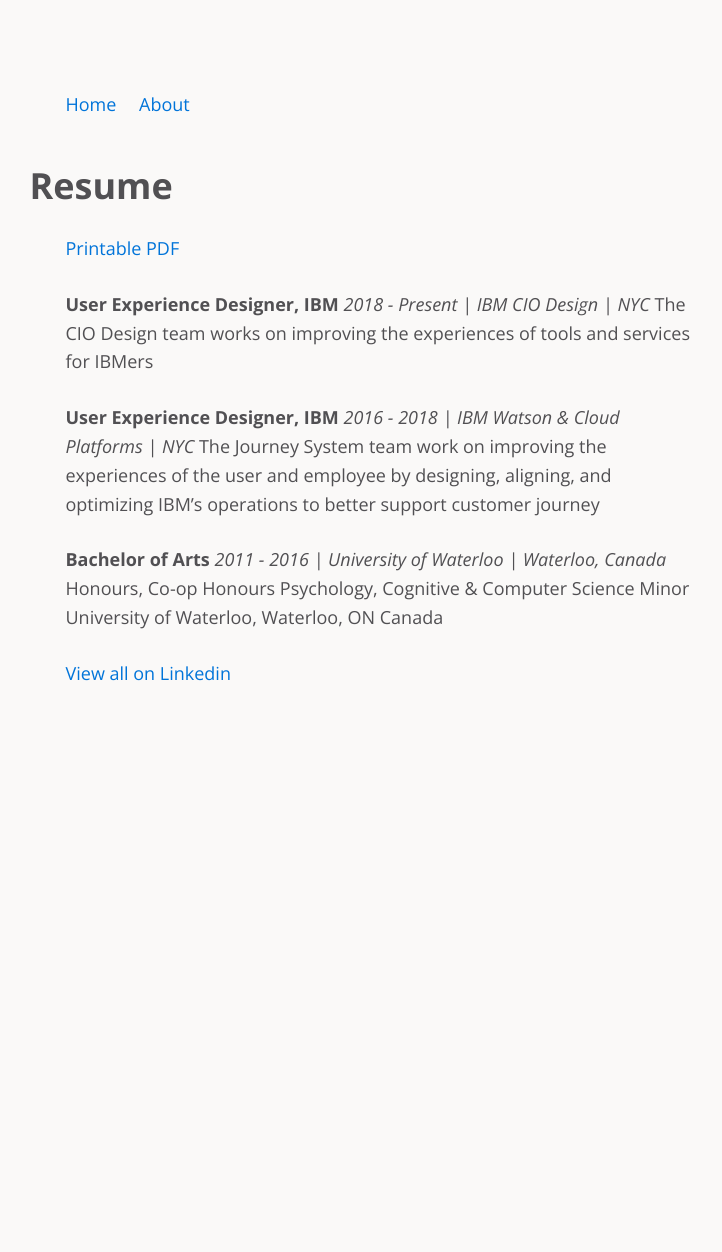
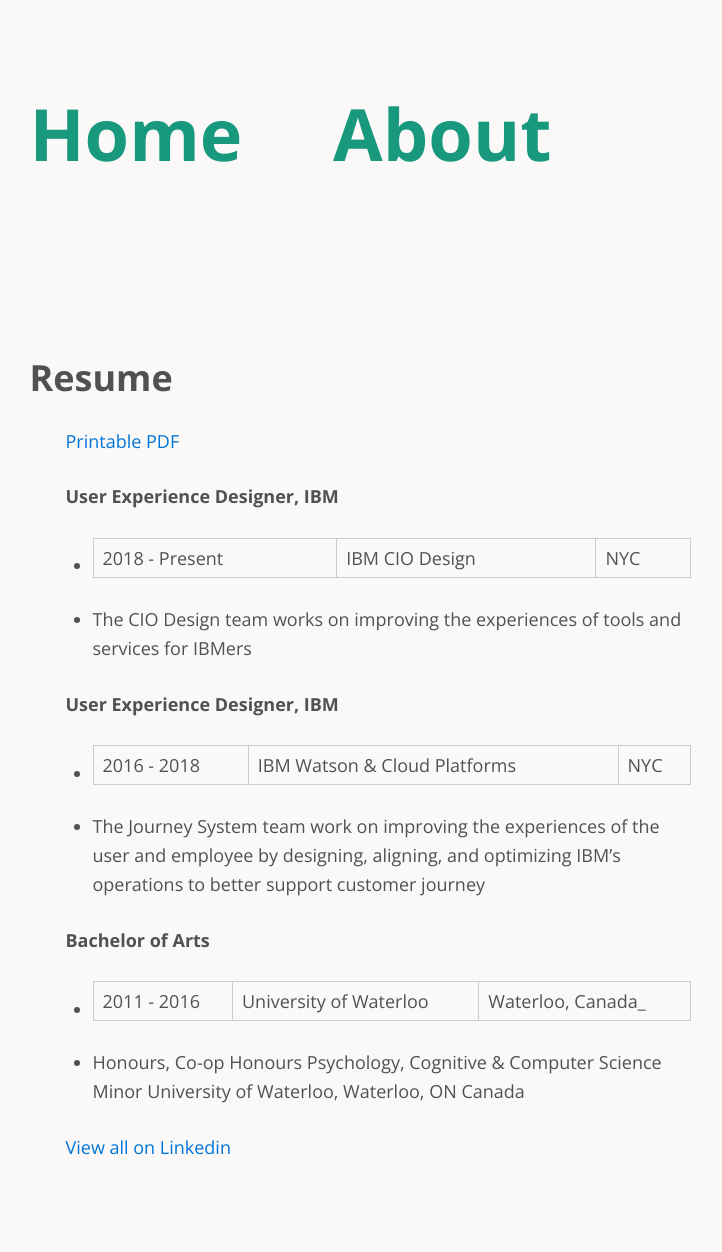
Before and after one commit to wailingwombat/wailingwombat.github.io, a Jekyll site: the page built from resume.md, in a window 1280 px wide. Shown: the whole page, without its empty margins (262-984 px from the left). Built offline with Jekyll 4.4.1, drawn with Linux system fonts in a browser that asks for light colours; before the commit the page ends 900 px from its top, so only the background shows below that.

Commit message:
updates to site navigation

```diff
--- a/_layouts/page.html
+++ b/_layouts/page.html
@@ -13,7 +13,7 @@
   <article>
    <div class="container">
        <div id="nav-header">
-{% include navigation.html %}
+<h1>{% include navigation.html %}</h1>
 </div>
  <h3>{{ page.title }}</h3>
     {{ content }}
--- a/resume.md
+++ b/resume.md
@@ -6,16 +6,18 @@
 [Printable PDF](/resume.pdf)
 
 **User Experience Designer, IBM**
-_2018 - Present   | IBM CIO Design | NYC_
-The CIO Design team works on improving the experiences of tools and services for IBMers
+- 2018 - Present | IBM CIO Design | NYC
+- The CIO Design team works on improving the experiences of tools and services for IBMers
+
 
 **User Experience Designer, IBM**
-_2016 - 2018  | IBM Watson & Cloud Platforms |  NYC_
-The Journey System team work on improving the experiences of the user and employee by designing, aligning, and optimizing IBM’s operations to better support customer journey
+- 2016 - 2018  | IBM Watson & Cloud Platforms |  NYC
+- The Journey System team work on improving the experiences of the user and employee by designing, aligning, and optimizing IBM’s operations to better support customer journey
+
 
 **Bachelor of Arts**
-_2011 - 2016  | University of Waterloo |  Waterloo, Canada_
-Honours, Co-op Honours Psychology, Cognitive & Computer Science Minor
+- 2011 - 2016  | University of Waterloo |  Waterloo, Canada_
+- Honours, Co-op Honours Psychology, Cognitive & Computer Science Minor
 University of Waterloo, Waterloo, ON Canada
 
 [View all on Linkedin](https://www.linkedin.com/in/annanguyen42/)
```
Also changed, not shown: aboutme.md (+2 -2 lines), index.md (+1 -1 lines), projects/allprojects.md (+1 -3 lines), 1 other file.
